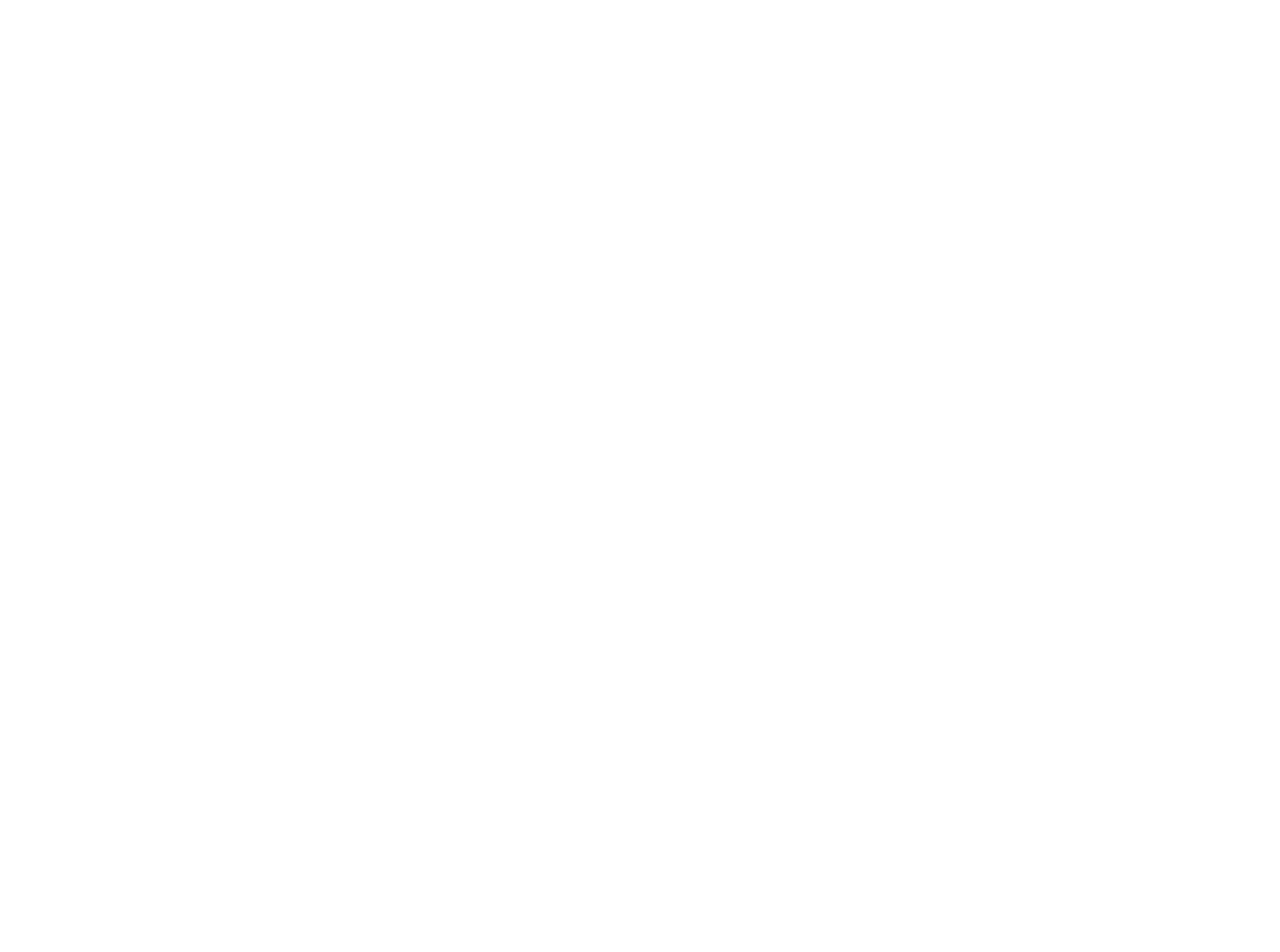
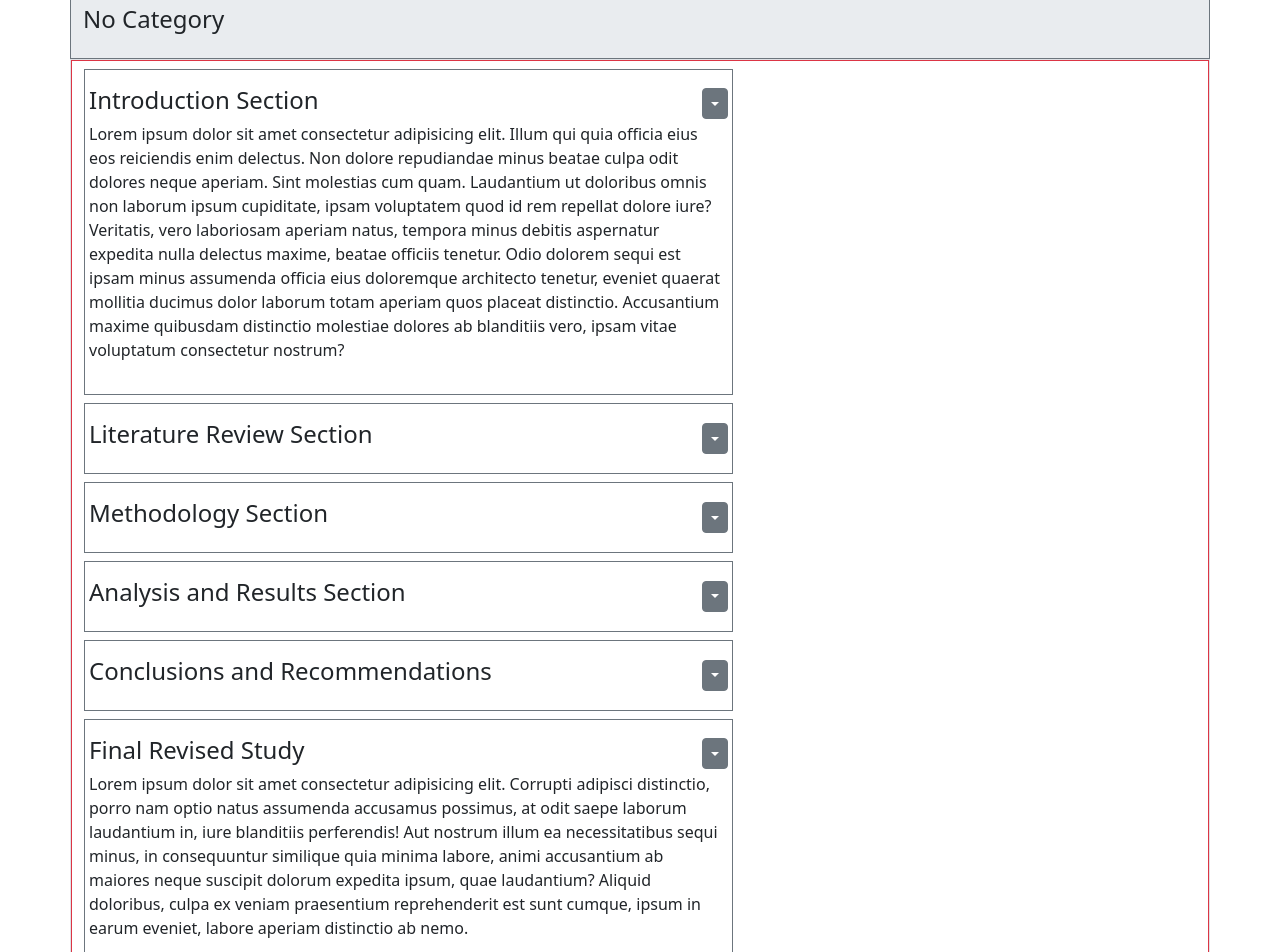
Before and after one commit to Muba-rak/profileit-client, a React (Vite) app: page /others/0 in a window 1280 px wide. Before the commit this address had no page. Shown: the part 140-1092 px from the top of the page. Before the commit the page ends 800 px from the top, so only its background shows below. Built offline with nearby package versions, Linux system fonts and the light colour scheme.

Commit message:
working on assignment pages

```diff
--- a/src/App.jsx
+++ b/src/App.jsx
@@ -6,6 +6,7 @@ import All from "./Pages/Allprofiles/All";
 import Students from "./Pages/Assignment/Students";
 import Others from "./Pages/Others/Others";
 import Check from "./components/Check";
+import Allassign from "./Pages/AllAssignment/Allassign";
 // import Private from "./components/Private";
 
 function App() {
@@ -19,7 +20,8 @@ function App() {
           <Route path="/view" element={<All />} />
           <Route path="/assign" element={<Check />} />
           <Route path="/student" element={<Students />} />
-          <Route path="/others" element={<Others />} />
+          <Route path="/others" element={<Allassign />} />
+          <Route path="/others/:id" element={<Others />} />
         </Routes>
       </BrowserRouter>
     </div>
--- /dev/null
+++ b/src/Pages/AllAssignment/Allassign.jsx
@@ -0,0 +1,36 @@
+import React, { useState } from "react";
+import Navbar2 from "../../components/Navbar2/Navbar2";
+import { Link } from "react-router-dom";
+import Loading from "../../components/Loading";
+
+const Allassign = () => {
+  const [users, setUsers] = useState(["ola", "ade", "Solo", "Idan"]);
+  //fetch all assignments
+  return (
+    <div>
+      <Navbar2 />
+      <section className="container mt-4">
+        <h1 className="fw-light bg-body-secondary py-3 text-center text-dark-emphasis">
+          All assignments
+        </h1>
+
+        <div>
+          {users.map((user, index) => {
+            return (
+              <Link to={`/others/${index}`} className="text-decoration-none">
+                <div key={index} className="text-dark bg-body-tertiary">
+                  <p>Assignment submitted</p>
+                  <p className="text-capitalize">
+                    <span>Submitted By</span> : {user}
+                  </p>
+                </div>
+              </Link>
+            );
+          })}
+        </div>
+      </section>
+    </div>
+  );
+};
+
+export default Allassign;
--- a/src/Pages/Others/Others.jsx
+++ b/src/Pages/Others/Others.jsx
@@ -1,19 +1,205 @@
 import React from "react";
 import "./others.css";
 import Navbar2 from "../../components/Navbar2/Navbar2";
+import Dropdown from "react-bootstrap/Dropdown";
 
 const Others = () => {
   return (
     <div>
       <Navbar2 />
-      <section>
-        <div className="row">
-          <div className="col border border-secondary">
+      <section className="container">
+        <div className="row mt-3">
+          <div className="col border border-secondary  bg-body-secondary py-3">
             <h2 className="text-center fw-light fs-4">Assignment</h2>
           </div>
-          <div className="border border-secondary">
+          <div className="border border-secondary bg-body-secondary py-3">
             <h3 className="fw-lighter fs-4">No Category</h3>
           </div>
+        </div>
+        <div className="row border ">
+          <section className="border border-danger h-50 overflow-y-scroll">
+            <div className="px-1 col-12 col-md-7 border border-secondary my-2 py-3">
+              <div className="d-flex align-items-center justify-content-between gap-5">
+                <h4 className="fw-light">Introduction Section</h4>
+                <Dropdown>
+                  <Dropdown.Toggle
+                    variant="secondary"
+                    id="dropdown-basic"
+                    size="sm"
+                  ></Dropdown.Toggle>
+
+                  <Dropdown.Menu>
+                    <Dropdown.Item href="#/action-1">
+                      View Assignment
+                    </Dropdown.Item>
+                    <Dropdown.Item href="#/action-2">
+                      Edit Assignment
+                    </Dropdown.Item>
+                    <Dropdown.Item href="#/action-3">
+                      Delete Assignment
+                    </Dropdown.Item>
+                  </Dropdown.Menu>
+                </Dropdown>
+              </div>
+              <p>
+                Lorem ipsum dolor sit amet consectetur adipisicing elit. Illum
+                qui quia officia eius eos reiciendis enim delectus. Non dolore
+                repudiandae minus beatae culpa odit dolores neque aperiam. Sint
+                molestias cum quam. Laudantium ut doloribus omnis non laborum
+                ipsum cupiditate, ipsam voluptatem quod id rem repellat dolore
+                iure? Veritatis, vero laboriosam aperiam natus, tempora minus
+                debitis aspernatur expedita nulla delectus maxime, beatae
+                officiis tenetur. Odio dolorem sequi est ipsam minus assumenda
+                officia eius doloremque architecto tenetur, eveniet quaerat
+                mollitia ducimus dolor laborum totam aperiam quos placeat
+                distinctio. Accusantium maxime quibusdam distinctio molestiae
+                dolores ab blanditiis vero, ipsam vitae voluptatum consectetur
+                nostrum?
+              </p>
+            </div>
+            <div className="px-1 col-12 col-md-7 border border-secondary my-2 py-3">
+              <div className="d-flex align-items-center justify-content-between gap-5">
+                <h4 className="fw-light">Literature Review Section</h4>
+                <Dropdown>
+                  <Dropdown.Toggle
+                    variant="secondary"
+                    id="dropdown-basic"
+                    size="sm"
+                  ></Dropdown.Toggle>
+
+                  <Dropdown.Menu>
+                    <Dropdown.Item href="#/action-1">
+                      View Assignment
+                    </Dropdown.Item>
+                    <Dropdown.Item href="#/action-2">
+                      Edit Assignment
+                    </Dropdown.Item>
+                    <Dropdown.Item href="#/action-3">
+                      Delete Assignment
+                    </Dropdown.Item>
+                  </Dropdown.Menu>
+                </Dropdown>
+              </div>
+            </div>
+            <div className="px-1 col-12 col-md-7 border border-secondary my-2 py-3">
+              <div className="d-flex align-items-center justify-content-between gap-5">
+                <h4 className="fw-light">Methodology Section</h4>
+                <Dropdown>
+                  <Dropdown.Toggle
+                    variant="secondary"
+                    id="dropdown-basic"
+                    size="sm"
+                  ></Dropdown.Toggle>
+
+                  <Dropdown.Menu>
+                    <Dropdown.Item href="#/action-1">
+                      View Assignment
+                    </Dropdown.Item>
+                    <Dropdown.Item href="#/action-2">
+                      Edit Assignment
+                    </Dropdown.Item>
+                    <Dropdown.Item href="#/action-3">
+                      Delete Assignment
+                    </Dropdown.Item>
+                  </Dropdown.Menu>
+                </Dropdown>
+              </div>
+            </div>
+            <div className="px-1 col-12 col-md-7 border border-secondary my-2 py-3">
+              <div className="d-flex align-items-center justify-content-between gap-5">
+                <h4 className="fw-light">Analysis and Results Section</h4>
+                <Dropdown>
+                  <Dropdown.Toggle
+                    variant="secondary"
+                    id="dropdown-basic"
+                    size="sm"
+                  ></Dropdown.Toggle>
+
+                  <Dropdown.Menu>
+                    <Dropdown.Item href="#/action-1">
+                      View Assignment
+                    </Dropdown.Item>
+                    <Dropdown.Item href="#/action-2">
+                      Edit Assignment
+                    </Dropdown.Item>
+                    <Dropdown.Item href="#/action-3">
+                      Delete Assignment
+                    </Dropdown.Item>
+                  </Dropdown.Menu>
+                </Dropdown>
+              </div>
+            </div>
+            <div className="px-1 col-12 col-md-7 border border-secondary my-2 py-3">
+              <div className="d-flex align-items-center justify-content-between gap-5">
+                <h4 className="fw-light">Conclusions and Recommendations</h4>
+                <Dropdown>
+                  <Dropdown.Toggle
+                    variant="secondary"
+                    id="dropdown-basic"
+                    size="sm"
+                  ></Dropdown.Toggle>
+
+                  <Dropdown.Menu>
+                    <Dropdown.Item href="#/action-1">
+                      View Assignment
+                    </Dropdown.Item>
+                    <Dropdown.Item href="#/action-2">
+                      Edit Assignment
+                    </Dropdown.Item>
+                    <Dropdown.Item href="#/action-3">
+                      Delete Assignment
+                    </Dropdown.Item>
+                  </Dropdown.Menu>
+                </Dropdown>
+              </div>
+            </div>
+            <div className="px-1 col-12 col-md-7  border border-secondary my-2 py-3">
+              <div className="d-flex align-items-center justify-content-between gap-5">
+                <h4 className="fw-light">Final Revised Study</h4>
+                <Dropdown>
+                  <Dropdown.Toggle
+                    variant="secondary"
+                    id="dropdown-basic"
+                    size="sm"
+                  ></Dropdown.Toggle>
+
+                  <Dropdown.Menu>
+                    <Dropdown.Item href="#/action-1">
+                      View Assignment
+                    </Dropdown.Item>
+                    <Dropdown.Item href="#/action-2">
+                      Edit Assignment
+                    </Dropdown.Item>
+                    <Dropdown.Item href="#/action-3">
+                      Delete Assignment
+                    </Dropdown.Item>
+                  </Dropdown.Menu>
+                </Dropdown>
+              </div>
+
+              <p>
+                Lorem ipsum dolor sit amet consectetur adipisicing elit.
+                Corrupti adipisci distinctio, porro nam optio natus assumenda
+                accusamus possimus, at odit saepe laborum laudantium in, iure
+                blanditiis perferendis! Aut nostrum illum ea necessitatibus
+                sequi minus, in consequuntur similique quia minima labore, animi
+                accusantium ab maiores neque suscipit dolorum expedita ipsum,
+                quae laudantium? Aliquid doloribus, culpa ex veniam praesentium
+                reprehenderit est sunt cumque, ipsum in earum eveniet, labore
+                aperiam distinctio ab nemo.
+              </p>
+            </div>
+          </section>
+
+          <section className="comment mt-3 col-12 col-md-7">
+            <h3 className="fw-light">Overall Feedback</h3>
+            <textarea
+              className="form-control shadow-none rounded-2"
+              id="a"
+              rows="10"
+            ></textarea>
+            <button className="btn btn-secondary my-2">Submit Feedback</button>
+          </section>
         </div>
       </section>
     </div>
--- /dev/null
+++ b/src/components/Loading.jsx
@@ -0,0 +1,21 @@
+import React from "react";
+import { TailSpin } from "react-loader-spinner";
+
+const Loading = () => {
+  return (
+    <div className="d-flex justify-content-center align-items-center vh-100">
+      <TailSpin
+        height="200"
+        width="200"
+        color="grey"
+        ariaLabel="tail-spin-loading"
+        radius="1"
+        wrapperStyle={{}}
+        wrapperClass=""
+        visible={true}
+      />
+    </div>
+  );
+};
+
+export default Loading;
```
